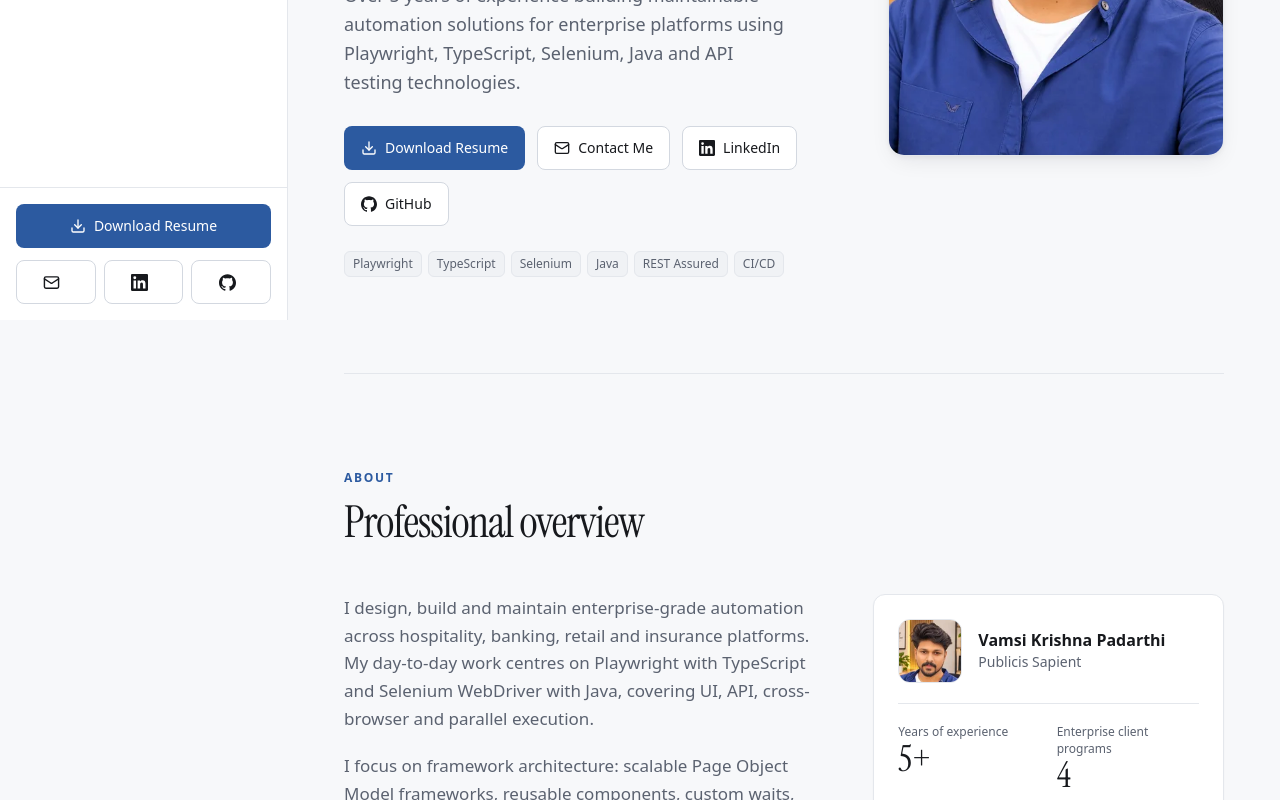
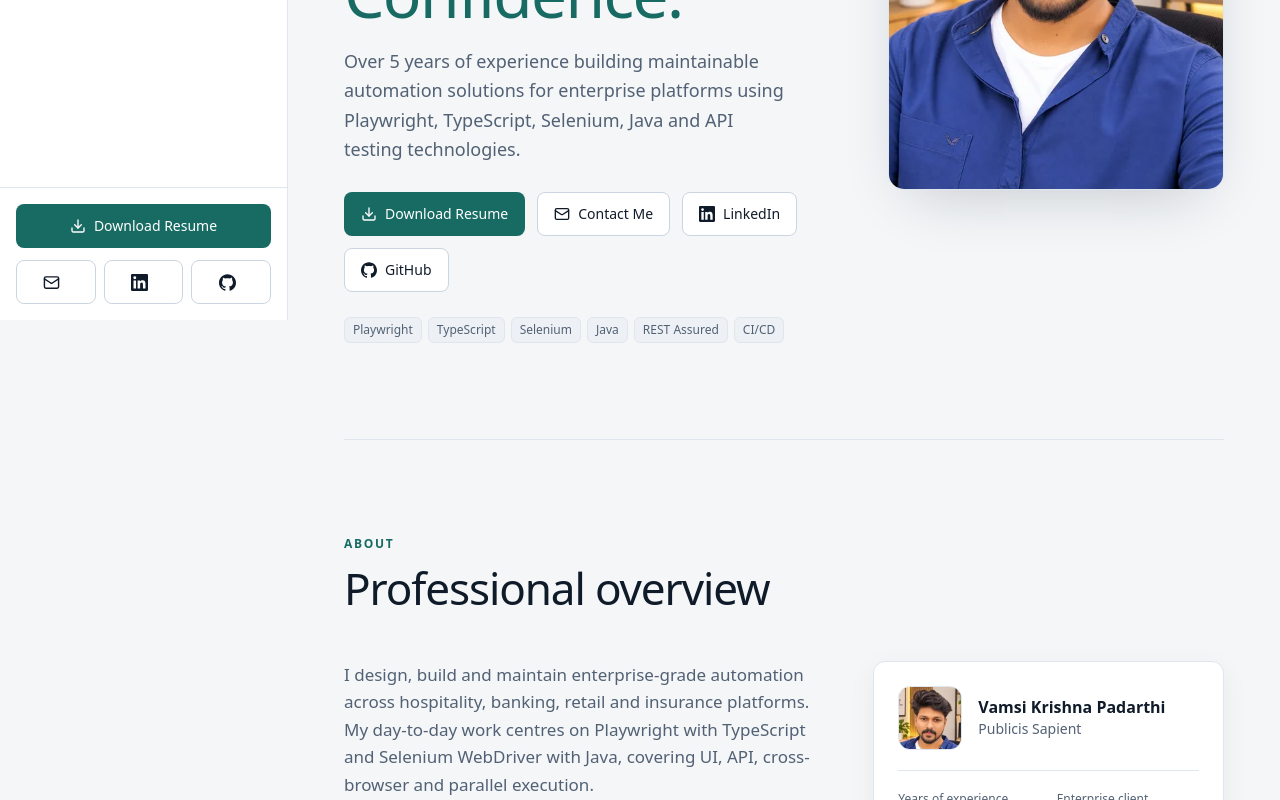
Before and after one commit to vamsi2635/Vamsi-Portfolio, a React (Vite) app: page / in a window 1280 px wide. Shown: the part 480-1280 px from the top of the page. Built offline with nearby package versions, Linux system fonts and the light colour scheme.

Commit message:
Redesign portfolio visual system

```diff
--- a/src/index.css
+++ b/src/index.css
@@ -1,33 +1,28 @@
 @import '@fontsource-variable/inter';
-@import '@fontsource/instrument-serif/400.css';
 @import 'tailwindcss';
 
-/*
- * Centralised design tokens (Tailwind v4 @theme).
- * Every colour, font, shadow and radius used in the UI comes from here.
- */
 @theme {
-  --color-canvas: #f7f8fa;
+  --color-canvas: #f4f6f8;
   --color-surface: #ffffff;
-  --color-sunken: #f0f2f5;
-  --color-ink: #17191d;
-  --color-muted: #5b6270; /* secondary text, darkened from #747B87 to meet WCAG AA at small sizes */
-  --color-subtle: #747b87; /* tertiary text, large type and non-essential labels only */
-  --color-line: #e4e7ec;
-  --color-line-strong: #d3d8e0;
-  --color-accent: #2c5aa0;
-  --color-accent-strong: #234a85;
-  --color-accent-soft: #eaf0f8;
+  --color-sunken: #edf1f5;
+  --color-ink: #101b2a;
+  --color-muted: #526174;
+  --color-subtle: #718096;
+  --color-line: #dfe6ed;
+  --color-line-strong: #cbd5df;
+  --color-accent: #176b63;
+  --color-accent-strong: #10554f;
+  --color-accent-soft: #e2f2ef;
+  --color-night: #0b1726;
+  --color-night-soft: #14263a;
 
   --font-sans: 'Inter Variable', ui-sans-serif, system-ui, -apple-system, 'Segoe UI', Roboto, sans-serif;
-  --font-display: 'Instrument Serif', 'Iowan Old Style', Georgia, serif;
+  --font-display: 'Inter Variable', ui-sans-serif, system-ui, sans-serif;
   --font-mono: ui-monospace, 'SF Mono', 'Cascadia Mono', Menlo, Consolas, monospace;
 
-  --shadow-card: 0 1px 2px rgb(23 25 29 / 0.04), 0 1px 1px rgb(23 25 29 / 0.02);
-  --shadow-raised: 0 8px 24px -8px rgb(23 25 29 / 0.12), 0 2px 4px rgb(23 25 29 / 0.04);
-
-  --radius-card: 0.75rem;
-
+  --shadow-card: 0 8px 28px rgb(16 27 42 / 0.055);
+  --shadow-raised: 0 22px 60px -24px rgb(16 27 42 / 0.24);
+  --radius-card: 1.1rem;
   --breakpoint-xs: 26rem;
 }
 
@@ -39,9 +34,7 @@
   }
 
   @media (prefers-reduced-motion: reduce) {
-    html {
-      scroll-behavior: auto;
-    }
+    html { scroll-behavior: auto; }
   }
 
   body {
@@ -55,36 +48,18 @@
     overflow-x: hidden;
   }
 
-  ::selection {
-    background: var(--color-accent-soft);
-    color: var(--color-accent-strong);
-  }
-
-  :focus-visible {
-    outline: 2px solid var(--color-accent);
-    outline-offset: 2px;
-  }
-
-  h1,
-  h2,
-  h3,
-  h4 {
-    text-wrap: balance;
-  }
-
-  p {
-    text-wrap: pretty;
-  }
+  ::selection { background: var(--color-accent-soft); color: var(--color-accent-strong); }
+  :focus-visible { outline: 2px solid var(--color-accent); outline-offset: 3px; }
+  h1, h2, h3, h4 { text-wrap: balance; }
+  p { text-wrap: pretty; }
 }
 
 @layer utilities {
-  .no-scrollbar {
-    scrollbar-width: none;
-  }
-  .no-scrollbar::-webkit-scrollbar {
-    display: none;
-  }
-  .pb-safe {
-    padding-bottom: env(safe-area-inset-bottom);
+  .no-scrollbar { scrollbar-width: none; }
+  .no-scrollbar::-webkit-scrollbar { display: none; }
+  .pb-safe { padding-bottom: env(safe-area-inset-bottom); }
+  .grid-glow {
+    background-image: linear-gradient(rgb(255 255 255 / 0.045) 1px, transparent 1px), linear-gradient(90deg, rgb(255 255 255 / 0.045) 1px, transparent 1px);
+    background-size: 34px 34px;
   }
 }
```
